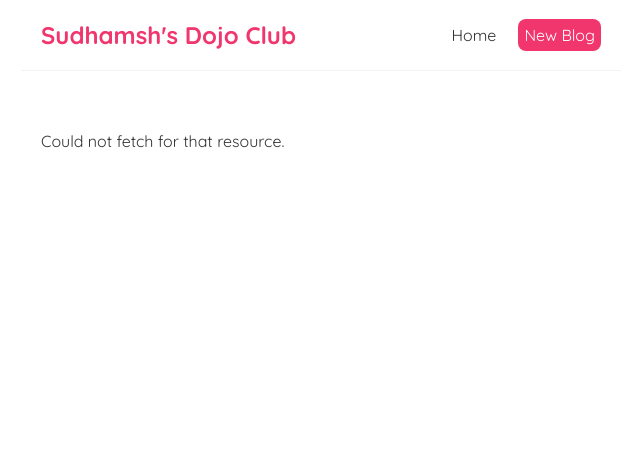
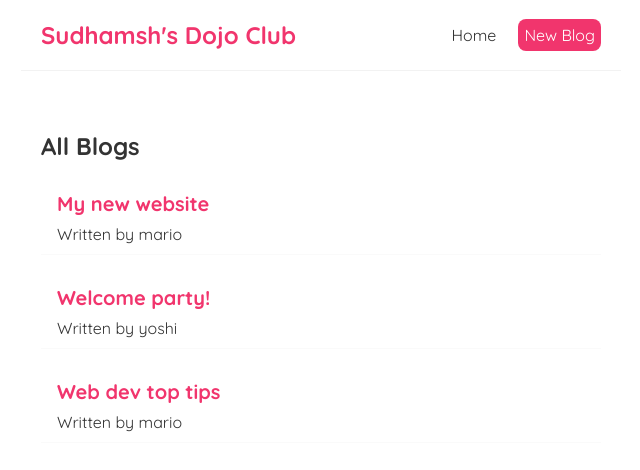
Before and after one commit to SudhamshM/react-tutorial, a React (Create React App) app: page / in a window 1280 px wide. Shown: the top 470 px of the page, without its empty margins (319-959 px from the left). Built offline with nearby package versions, Linux system fonts and the light colour scheme; no server answers; data requests are answered from the project's data file.

Commit message:
Create a custom hook to reuse fetch process and simplify

```diff
--- a/src/Home.js
+++ b/src/Home.js
@@ -1,37 +1,11 @@
 import { useEffect, useState } from "react";
 import BlogList from "./BlogList";
+import useFetch from "./useFetch";
 
 const Home = () => {
-  const [blogs, setBlogs] = useState(null);
 
-  const [isPending, setIsPending] = useState(true)
-  const [error, setError] = useState(null)
-
-  // useEffect function runs EVERY TIME there is a render of the component,
-  // such as whenever the state changes and causes a render, useEffect runs
-  useEffect(function () {
-    console.log("Entered useEffect function...")
-    setTimeout(() => {
-      fetch("http://localhost:8000/blogss")
-        .then(res => {
-          if (!res.ok) {
-            throw Error("Could not fetch for that resource.")
-          }
-          return res.json()
-        })
-        .then(data => {
-          console.log("Data: ", data);
-          setBlogs(data);
-          setIsPending(false)
-          setError(null)
-        })
-        .catch((e) => {
-          setError(e.message);
-          setIsPending(false)
-        })
-    }, 1000);
-
-  }, [])
+  const { data, isPending, error } = useFetch("http://localhost:8000/blogs")
+  const blogs = data;
 
   return (
     <div className="home">
--- /dev/null
+++ b/src/useFetch.js
@@ -0,0 +1,39 @@
+import { useEffect, useState } from "react";
+
+const useFetch = (url) => {
+    const [data, setData] = useState(null);
+
+    const [isPending, setIsPending] = useState(true)
+    const [error, setError] = useState(null)
+
+
+    // useEffect function runs EVERY TIME there is a render of the component,
+    // such as whenever the state changes and causes a render, useEffect runs
+    useEffect(function () {
+        console.log("Entered useEffect function...")
+        setTimeout(() => {
+            fetch(url)
+                .then(res => {
+                    if (!res.ok) {
+                        throw Error("Could not fetch for that resource.")
+                    }
+                    return res.json()
+                })
+                .then(data => {
+                    console.log("Data: ", data);
+                    setData(data);
+                    setIsPending(false)
+                    setError(null)
+                })
+                .catch((e) => {
+                    setError(e.message);
+                    setIsPending(false)
+                })
+        }, 1000);
+
+    }, [])
+
+    return { data, isPending, error }
+}
+
+export default useFetch;
```
